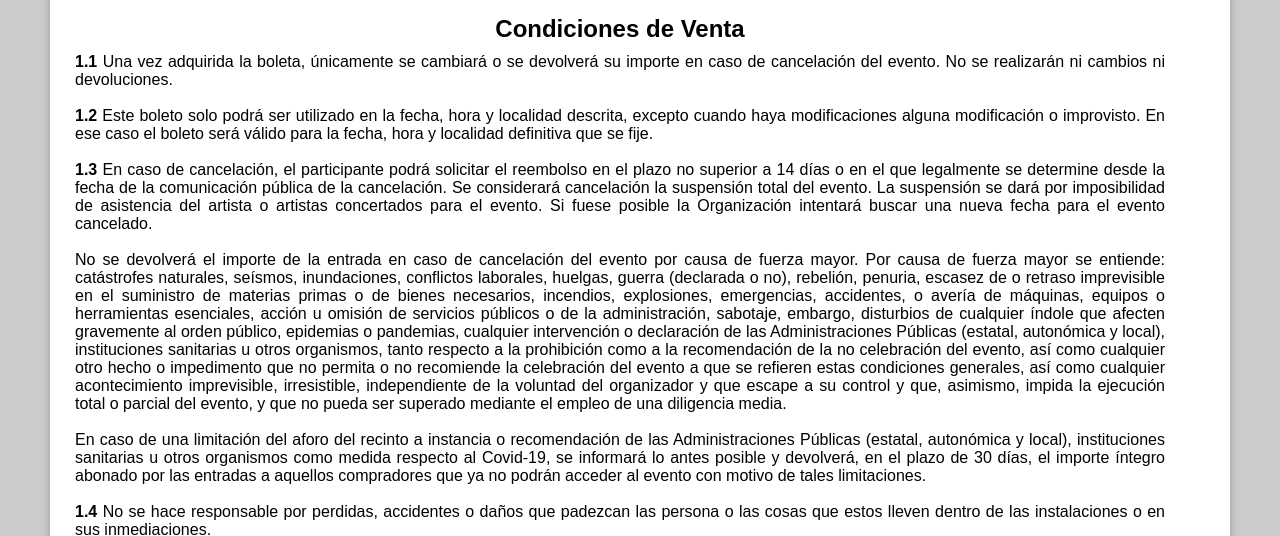
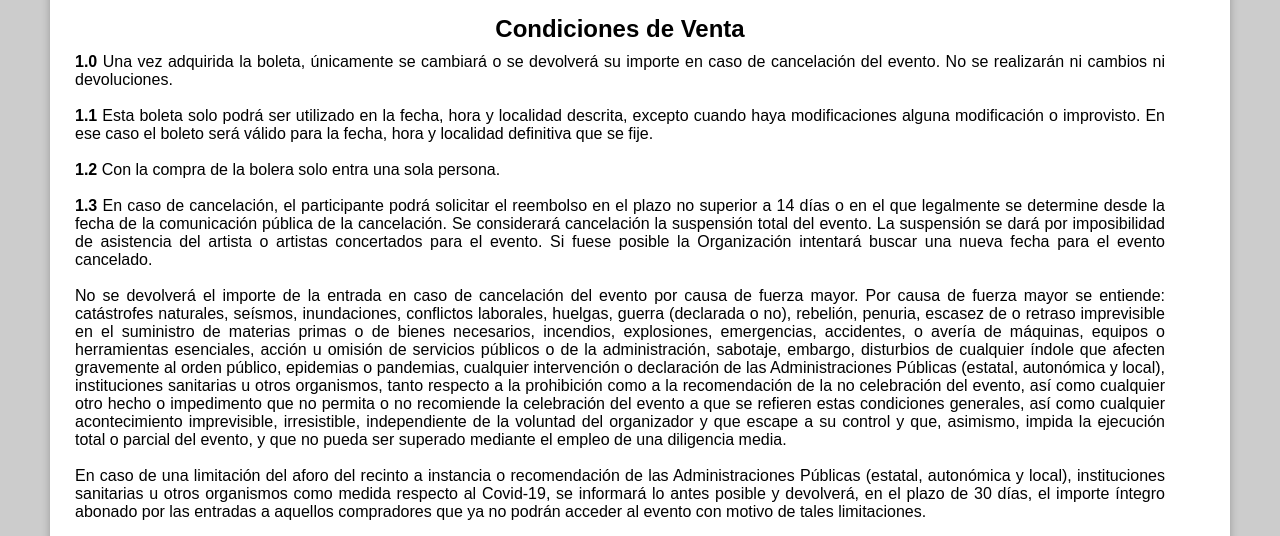
Before and after one commit to Pastoral-Juvenil-Ibague/Concierto_Clusura-, a plain HTML site: page contenido/inicio.html in a window 1280 px wide. Shown: the part 231-767 px from the top of the page. Drawn offline with Linux system fonts and the light colour scheme.

Commit message:
Add files via upload

```diff
--- a/contenido/inicio.html
+++ b/contenido/inicio.html
@@ -36,9 +36,11 @@
 
       <h2>Condiciones de Venta</h2>
 
-      <p><b>1.1</b> Una vez adquirida la boleta, únicamente se cambiará o se devolverá su importe en caso de cancelación del evento. No se realizarán ni cambios ni devoluciones.<br><br>
+      <p><b>1.0</b> Una vez adquirida la boleta, únicamente se cambiará o se devolverá su importe en caso de cancelación del evento. No se realizarán ni cambios ni devoluciones.<br><br>
 
-      <b>1.2</b> Este boleto solo podrá ser utilizado en la fecha, hora y localidad descrita, excepto cuando haya modificaciones alguna modificación o improvisto. En ese caso el boleto será válido para la fecha, hora y localidad definitiva que se fije.<br><br>
+      <b>1.1</b> Esta boleta solo podrá ser utilizado en la fecha, hora y localidad descrita, excepto cuando haya modificaciones alguna modificación o improvisto. En ese caso el boleto será válido para la fecha, hora y localidad definitiva que se fije.<br><br>
+
+      <b>1.2</b> Con la compra de la bolera solo entra una sola persona.<br><br>
 
       <b>1.3</b> En caso de cancelación, el participante podrá solicitar el reembolso en el plazo no superior a 14 días o en el que legalmente se determine desde la fecha de la comunicación pública de la cancelación. Se considerará cancelación la suspensión total del evento. La suspensión se dará por imposibilidad de asistencia del artista o artistas concertados para el evento. Si fuese posible la Organización intentará buscar una nueva fecha para el evento cancelado.<br><br>
 
@@ -110,6 +112,7 @@
 
         <b>2.3</b> El participante podrá ser expulsado o se le negara la entrada al evento por el incumplimiento de los términos y condiciones dichos anteriormente o por mal comportamiento.<br><br>
 
+        <b>2.4</b> Personas menores de 15 años deben ir, con un adulto responsable.<br><br>
 
       </p>
     </div>
```
